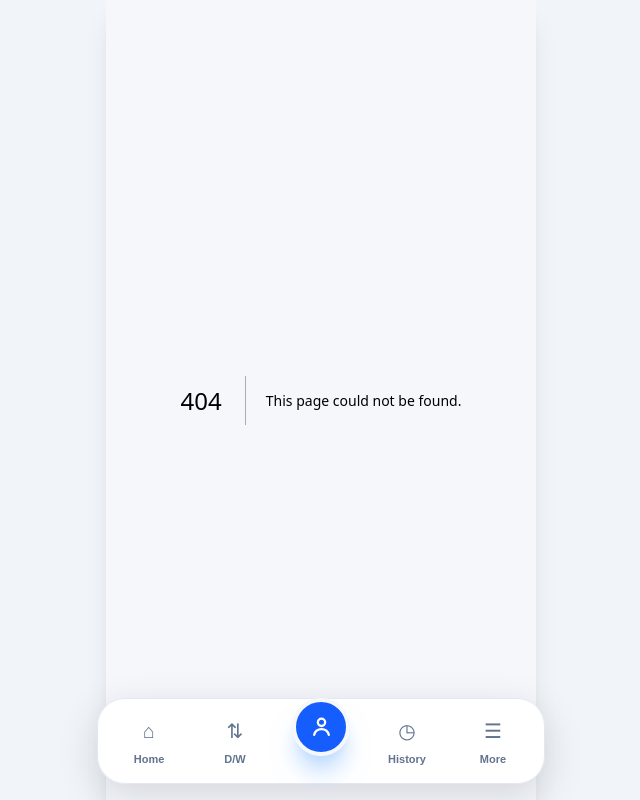
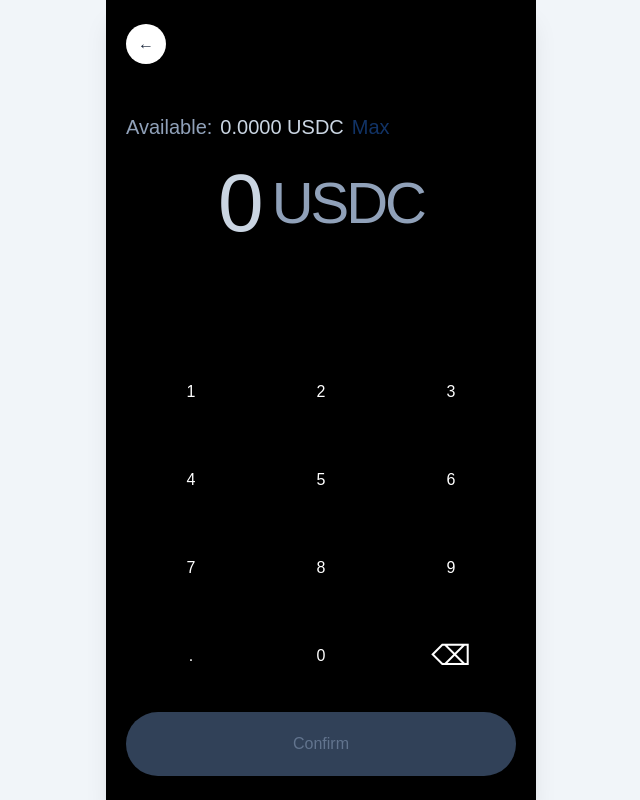
Before and after one commit to StabiX-Protocol/StabiX-Pay-, a Next.js app in the folder stabix-frontend/: page /send/amount in a window 1280 px wide. Before the commit this address had no page. Shown: the whole page, without its empty margins (319-959 px from the left). Built offline with nearby package versions, Linux system fonts and the light colour scheme; no server answers; sample sign-in values are in the browser's storage.

Commit message:
Amount page Created

```diff
--- /dev/null
+++ b/stabix-frontend/app/send/amount/page.tsx
@@ -0,0 +1,231 @@
+"use client";
+
+import { useEffect, useState } from "react";
+import { useRouter, useSearchParams } from "next/navigation";
+import { apiFetch } from "@/lib/api";
+
+type Asset = "USDT" | "USDC";
+
+export default function SendAmountPage() {
+  const router = useRouter();
+  const searchParams = useSearchParams();
+
+  const [asset, setAsset] = useState<Asset>("USDC");
+  const [balance, setBalance] = useState(0);
+  const [amount, setAmount] = useState("");
+
+  const [loadingBalance, setLoadingBalance] = useState(true);
+
+  useEffect(() => {
+    const selectedAsset = searchParams.get("asset");
+
+    if (
+      selectedAsset === "USDT" ||
+      selectedAsset === "USDC"
+    ) {
+      setAsset(selectedAsset);
+    }
+  }, [searchParams]);
+
+  useEffect(() => {
+    const loadBalance = async () => {
+      try {
+        setLoadingBalance(true);
+
+        const data = await apiFetch("/api/balance");
+
+        let currentBalance = 0;
+
+        for (const item of data?.balances || []) {
+          if (
+            item.asset === asset
+          ) {
+            currentBalance =
+              Number(item.balance) || 0;
+            break;
+          }
+        }
+
+        setBalance(currentBalance);
+      } catch (error) {
+        console.error(
+          "Balance fetch error:",
+          error
+        );
+
+        setBalance(0);
+      } finally {
+        setLoadingBalance(false);
+      }
+    };
+
+    loadBalance();
+  }, [asset]);
+
+  const displayAmount =
+    amount === "" ? "0" : amount;
+
+  const handleKeyPress = (key: string) => {
+    setAmount((current) => {
+      if (key === "backspace") {
+        return current.slice(0, -1);
+      }
+
+      if (key === ".") {
+        if (current.includes(".")) {
+          return current;
+        }
+
+        return current === ""
+          ? "0."
+          : current + ".";
+      }
+
+      if (!/^\d$/.test(key)) {
+        return current;
+      }
+
+      if (current === "0") {
+        return key;
+      }
+
+      const nextValue = current + key;
+      const numericValue = Number(nextValue);
+
+      if (numericValue > balance) {
+        return current;
+      }
+
+      return nextValue;
+    });
+  };
+
+  const handleMax = () => {
+    if (balance <= 0) return;
+
+    setAmount(
+      balance.toString()
+    );
+  };
+
+  const numericAmount =
+    Number(amount) || 0;
+
+  const isValidAmount =
+    numericAmount > 0 &&
+    numericAmount <= balance;
+
+  const handleConfirm = () => {
+    if (!isValidAmount) return;
+
+    // Page 3 baad me connect karenge.
+  };
+
+  return (
+    <main className="min-h-screen bg-black px-5 pb-6 pt-6 text-white">
+      {/* Header */}
+      <div className="flex items-center">
+        <button
+            type="button"
+            onClick={() => router.back()}
+            className="flex h-10 w-10 items-center justify-center rounded-full bg-white text-xl text-slate-800 shadow-sm dark:bg-[#18181b] dark:text-white"
+            aria-label="Go back"
+          >
+            ←
+          </button>
+      </div>
+
+      {/* Available Balance */}
+      <div className="mt-12 flex items-center gap-2 text-[20px]">
+        <span className="text-slate-400">
+          Available:
+        </span>
+
+        <span className="text-slate-300">
+          {loadingBalance
+            ? "0.00"
+            : balance.toFixed(4)}{" "}
+          {asset}
+        </span>
+
+        <button
+          type="button"
+          onClick={handleMax}
+          disabled={loadingBalance || balance <= 0}
+          className="font-semibold text-blue-500 disabled:opacity-40"
+        >
+          Max
+        </button>
+      </div>
+
+      {/* Amount */}
+      <div className="mt-5 flex items-center justify-center">
+        <div className="flex items-center">
+          <span
+            className={`text-[82px] font-medium leading-none tracking-[-4px] ${
+              amount
+                ? "text-white"
+                : "text-slate-300"
+            }`}
+          >
+            {displayAmount}
+          </span>
+
+          <span className="ml-3 text-[58px] font-medium leading-none tracking-[-3px] text-slate-400">
+            {asset}
+          </span>
+        </div>
+      </div>
+
+      {/* Keypad */}
+      <div className="mt-[120px] grid grid-cols-3 gap-y-8 text-center">
+        {[
+          "1",
+          "2",
+          "3",
+          "4",
+          "5",
+          "6",
+          "7",
+          "8",
+          "9",
+          ".",
+          "0",
+          "backspace",
+        ].map((key) => (
+          <button
+            key={key}
+            type="button"
+            onClick={() => handleKeyPress(key)}
+            className="flex h-14 items-center justify-center text-[32px] font-medium text-white active:opacity-50"
+            aria-label={
+              key === "backspace"
+                ? "Delete"
+                : key
+            }
+          >
+            {key === "backspace" ? (
+              <span className="text-[28px]">
+                ⌫
+              </span>
+            ) : (
+              key
+            )}
+          </button>
+        ))}
+      </div>
+
+      {/* Confirm */}
+      <div className="mt-7">
+        <button
+          type="button"
+          onClick={handleConfirm}
+          disabled={!isValidAmount}
+          className="w-full rounded-full bg-blue-600 py-5 text-[18px] font-bold text-white shadow-lg transition active:scale-[0.98] disabled:bg-slate-700 disabled:text-slate-500 disabled:shadow-none"
+        >
+          Confirm
+        </button>
+      </div>
+    </main>
+  );
+}
--- a/stabix-frontend/components/AppShell.tsx
+++ b/stabix-frontend/components/AppShell.tsx
@@ -22,6 +22,9 @@ export default function AppShell({
   const [authenticated, setAuthenticated] = useState(false);
 
   const isPublicRoute = PUBLIC_ROUTES.includes(pathname);
+
+  //bottom navigation hide unhide logic
+  const hideBottomNav = pathname.startsWith("/send");
 
   useEffect(() => {
     const token = localStorage.getItem("jwt_token");
@@ -67,7 +70,7 @@ export default function AppShell({
     <div className="min-h-screen bg-slate-100">
       <main className="mx-auto min-h-screen w-full max-w-[430px] bg-[#f5f7fb] shadow-xl">
         {children}
-        <BottomNav />
+        {!hideBottomNav && <BottomNav />}
       </main>
     </div>
   );
```
